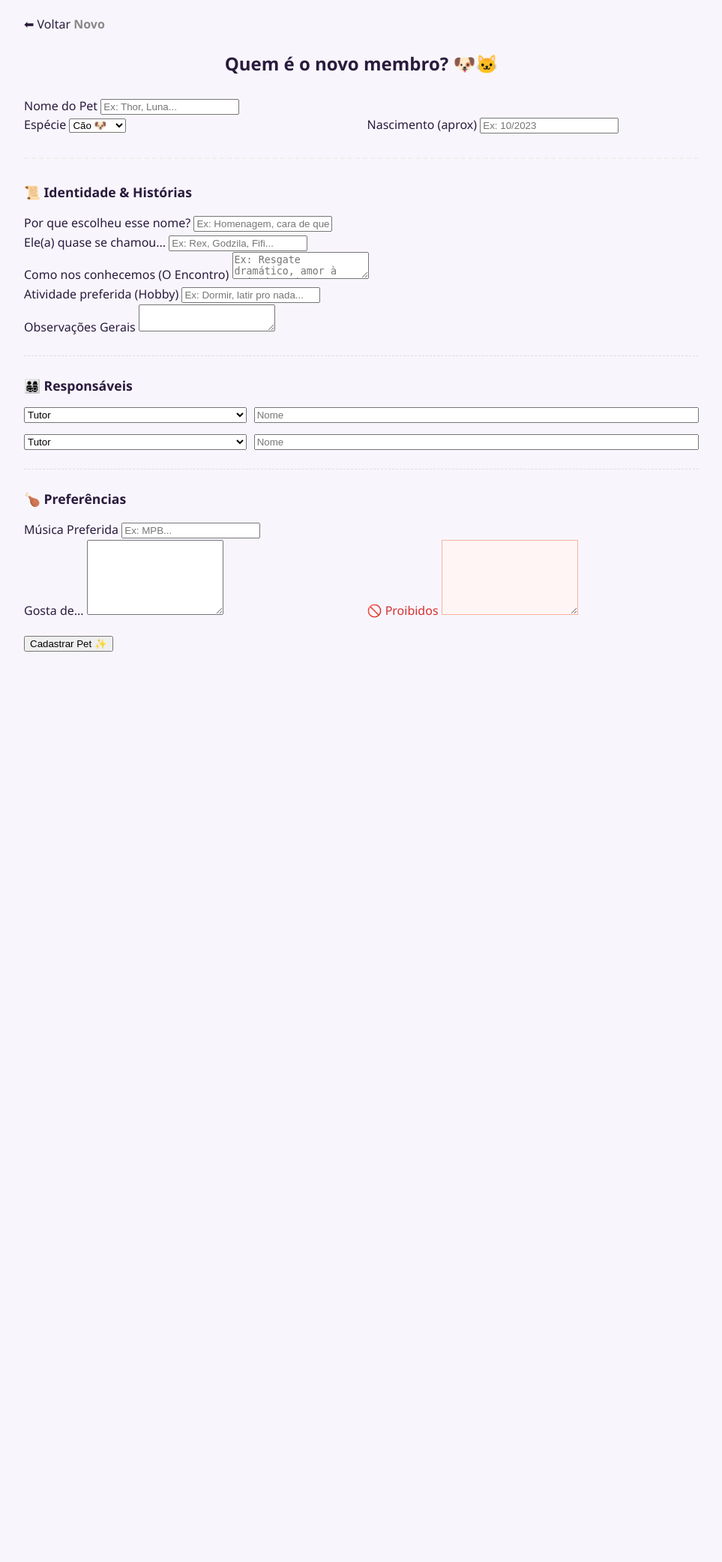
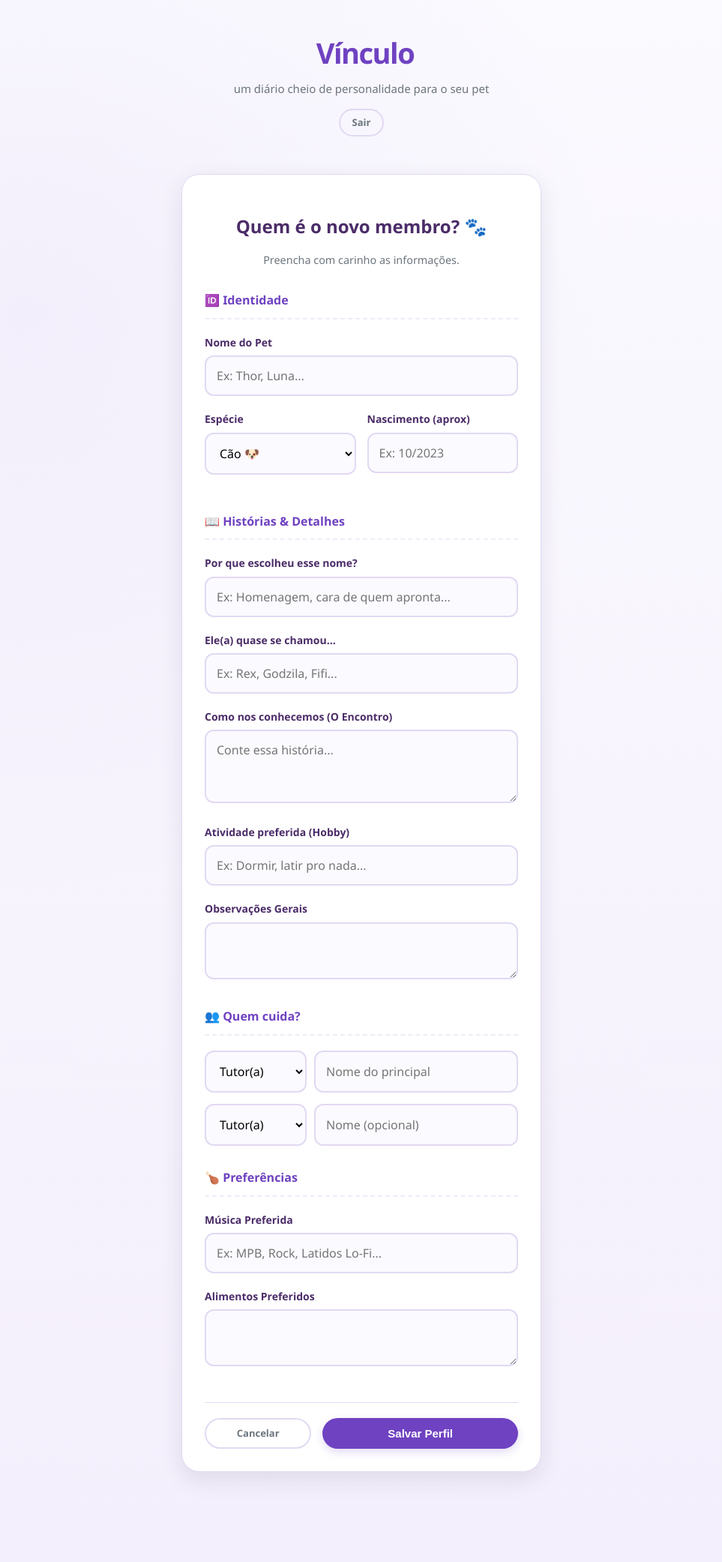
Before and after one commit to sabrinaandraderocha-cmyk/vinculo-pets, a Flask app: page /cadastrar in a window 1280 px wide. Shown: the whole page at 75% size, without its empty margins (158-1121 px from the left). Before the commit the page ends 869 px from the top, so only its background shows below. Run offline with Flask 3, Linux system fonts and the light colour scheme; the visitor is signed in with stand-in values (Sample User, id 1).

Commit message:
Update cadastro.html

```diff
--- a/templates/cadastro.html
+++ b/templates/cadastro.html
@@ -1,119 +1,120 @@
-<!DOCTYPE html>
-<html lang="pt-br">
-<head>
-    <meta charset="UTF-8">
-    <meta name="viewport" content="width=device-width, initial-scale=1.0">
-    <title>Cadastro Pet</title>
-    <link rel="stylesheet" href="{{ url_for('static', filename='style.css') }}?v=7">
-</head>
-<body>
-<div class="container">
-    <nav class="top-nav">
-        <a href="/" class="logo-text">⬅ Voltar</a>
-        <span style="font-weight:bold; color:#888;">
-            {% if edit_mode %}Editar{% else %}Novo{% endif %}
-        </span>
-    </nav>
+{% extends "base.html" %}
 
-    <div class="auth-container" style="max-width: 100%; text-align: left;">
-        <h2 style="text-align: center; margin-bottom: 25px;">
-            {% if edit_mode %}Atualizando o Perfil 💅{% else %}Quem é o novo membro? 🐶🐱{% endif %}
-        </h2>
+{% block content %}
 
-        <form method="post">
-            <div class="form-group">
-                <label class="form-label">Nome do Pet</label>
-                <input type="text" name="nome" value="{{ pet.nome if pet else '' }}" placeholder="Ex: Thor, Luna..." required>
+<div class="container narrow">
+
+    <div class="card">
+
+        <div style="text-align: center; margin-bottom: 30px;">
+            <h2 style="color: var(--brand); font-weight: 800; margin-bottom: 5px;">
+                {% if edit_mode %}Editar Perfil ✏️{% else %}Quem é o novo membro? 🐾{% endif %}
+            </h2>
+            <p class="muted">Preencha com carinho as informações.</p>
+        </div>
+
+        <form method="POST">
+
+            <h4 style="color: var(--accent); border-bottom: 2px dashed #f0ebf8; padding-bottom: 10px; margin-bottom: 20px;">
+                🆔 Identidade
+            </h4>
+
+            <div class="input-group">
+                <label>Nome do Pet</label>
+                <input type="text" name="nome" class="input-modern" value="{{ pet.nome if pet else '' }}" required placeholder="Ex: Thor, Luna...">
             </div>
 
             <div style="display: grid; grid-template-columns: 1fr 1fr; gap: 15px;">
-                <div class="form-group">
-                    <label class="form-label">Espécie</label>
-                    <select name="especie">
-                        <option value="Cão" {% if pet and pet.especie == 'Cão' %}selected{% endif %}>Cão 🐶</option>
-                        <option value="Gato" {% if pet and pet.especie == 'Gato' %}selected{% endif %}>Gato 🐱</option>
-                        <option value="Outro" {% if pet and pet.especie == 'Outro' %}selected{% endif %}>Outro 🐹</option>
+                <div class="input-group">
+                    <label>Espécie</label>
+                    <select name="especie" class="input-modern">
+                        <option value="cão" {% if pet and 'cão' in pet.especie|lower %}selected{% endif %}>Cão 🐶</option>
+                        <option value="gato" {% if pet and 'gato' in pet.especie|lower %}selected{% endif %}>Gato 🐱</option>
+                        <option value="ave" {% if pet and 'ave' in pet.especie|lower %}selected{% endif %}>Ave 🐦</option>
+                        <option value="outro" {% if pet and 'outro' in pet.especie|lower %}selected{% endif %}>Outro 🐾</option>
                     </select>
                 </div>
-                <div class="form-group">
-                    <label class="form-label">Nascimento (aprox)</label>
-                    <input type="text" name="nascimento" value="{{ pet.nascimento if pet else '' }}" placeholder="Ex: 10/2023">
+                <div class="input-group">
+                    <label>Nascimento (aprox)</label>
+                    <input type="text" name="nascimento" class="input-modern" value="{{ pet.nascimento if pet else '' }}" placeholder="Ex: 10/2023">
                 </div>
             </div>
 
-            <hr style="border:0; border-top: 2px dashed #eee; margin: 30px 0;">
-            <h3 style="font-size: 1.1rem; margin-bottom: 15px; color: var(--secondary);">📜 Identidade & Histórias</h3>
+            <h4 style="color: var(--accent); border-bottom: 2px dashed #f0ebf8; padding-bottom: 10px; margin-top: 30px; margin-bottom: 20px;">
+                📖 Histórias & Detalhes
+            </h4>
 
-            <div class="form-group">
-                <label class="form-label">Por que escolheu esse nome?</label>
-                <input type="text" name="motivo_nome" value="{{ pet.motivo_nome if pet else '' }}" placeholder="Ex: Homenagem, cara de quem apronta...">
+            <div class="input-group">
+                <label>Por que escolheu esse nome?</label>
+                <input type="text" name="motivo_nome" class="input-modern" value="{{ pet.motivo_nome if pet else '' }}" placeholder="Ex: Homenagem, cara de quem apronta...">
             </div>
 
-            <div class="form-group">
-                <label class="form-label">Ele(a) quase se chamou...</label>
-                <input type="text" name="quase_chamou" value="{{ pet.quase_chamou if pet else '' }}" placeholder="Ex: Rex, Godzila, Fifi...">
+            <div class="input-group">
+                <label>Ele(a) quase se chamou...</label>
+                <input type="text" name="quase_chamou" class="input-modern" value="{{ pet.quase_chamou if pet else '' }}" placeholder="Ex: Rex, Godzila, Fifi...">
             </div>
 
-            <div class="form-group">
-                <label class="form-label">Como nos conhecemos (O Encontro)</label>
-                <textarea name="como_conhecemos" placeholder="Ex: Resgate dramático, amor à primeira vista...">{{ pet.como_conhecemos if pet else '' }}</textarea>
+            <div class="input-group">
+                <label>Como nos conhecemos (O Encontro)</label>
+                <textarea name="como_conhecemos" class="input-modern" rows="3" placeholder="Conte essa história...">{{ pet.como_conhecemos if pet else '' }}</textarea>
             </div>
 
-            <div class="form-group">
-                <label class="form-label">Atividade preferida (Hobby)</label>
-                <input type="text" name="atividade_preferida" value="{{ pet.atividade_preferida if pet else '' }}" placeholder="Ex: Dormir, latir pro nada...">
+            <div class="input-group">
+                <label>Atividade preferida (Hobby)</label>
+                <input type="text" name="atividade_preferida" class="input-modern" value="{{ pet.atividade_preferida if pet else '' }}" placeholder="Ex: Dormir, latir pro nada...">
             </div>
 
-            <div class="form-group">
-                <label class="form-label">Observações Gerais</label>
-                <textarea name="obs">{{ pet.obs if pet else '' }}</textarea>
+            <div class="input-group">
+                <label>Observações Gerais</label>
+                <textarea name="obs" class="input-modern" rows="2">{{ pet.obs if pet else '' }}</textarea>
             </div>
 
-            <hr style="border:0; border-top: 1px dashed #ddd; margin: 25px 0;">
-            <h3 style="font-size: 1.1rem; margin-bottom: 15px;">👨‍👩‍👧‍👦 Responsáveis</h3>
+            <h4 style="color: var(--accent); border-bottom: 2px dashed #f0ebf8; padding-bottom: 10px; margin-top: 30px; margin-bottom: 20px;">
+                👥 Quem cuida?
+            </h4>
 
             <div style="display: grid; grid-template-columns: 1fr 2fr; gap: 10px; margin-bottom: 15px;">
-                <select name="resp1_tipo">
-                    <option value="Tutor" {% if pet and pet.resp1_tipo == 'Tutor' %}selected{% endif %}>Tutor</option>
-                    <option value="Mãe" {% if pet and pet.resp1_tipo == 'Mãe' %}selected{% endif %}>Mamãe</option>
-                    <option value="Pai" {% if pet and pet.resp1_tipo == 'Pai' %}selected{% endif %}>Papai</option>
+                <select name="resp1_tipo" class="input-modern">
+                    <option value="Tutor" {% if pet and pet.resp1_tipo == 'Tutor' %}selected{% endif %}>Tutor(a)</option>
+                    <option value="Mãe" {% if pet and pet.resp1_tipo == 'Mãe' %}selected{% endif %}>Mãe de Pet</option>
+                    <option value="Pai" {% if pet and pet.resp1_tipo == 'Pai' %}selected{% endif %}>Pai de Pet</option>
                 </select>
-                <input type="text" name="resp1_nome" value="{{ pet.resp1_nome if pet else '' }}" placeholder="Nome">
+                <input type="text" name="resp1_nome" class="input-modern" value="{{ pet.resp1_nome if pet else '' }}" placeholder="Nome do principal">
             </div>
 
             <div style="display: grid; grid-template-columns: 1fr 2fr; gap: 10px;">
-                <select name="resp2_tipo">
-                    <option value="Tutor" {% if pet and pet.resp2_tipo == 'Tutor' %}selected{% endif %}>Tutor</option>
-                    <option value="Pai" {% if pet and pet.resp2_tipo == 'Pai' %}selected{% endif %}>Papai</option>
-                    <option value="Mãe" {% if pet and pet.resp2_tipo == 'Mãe' %}selected{% endif %}>Mamãe</option>
+                <select name="resp2_tipo" class="input-modern">
+                    <option value="Tutor" {% if pet and pet.resp2_tipo == 'Tutor' %}selected{% endif %}>Tutor(a)</option>
+                    <option value="Mãe" {% if pet and pet.resp2_tipo == 'Mãe' %}selected{% endif %}>Mãe de Pet</option>
+                    <option value="Pai" {% if pet and pet.resp2_tipo == 'Pai' %}selected{% endif %}>Pai de Pet</option>
                 </select>
-                <input type="text" name="resp2_nome" value="{{ pet.resp2_nome if pet else '' }}" placeholder="Nome">
+                <input type="text" name="resp2_nome" class="input-modern" value="{{ pet.resp2_nome if pet else '' }}" placeholder="Nome (opcional)">
             </div>
 
-            <hr style="border:0; border-top: 1px dashed #ddd; margin: 25px 0;">
-            <h3 style="font-size: 1.1rem; margin-bottom: 15px;">🍗 Preferências</h3>
+            <h4 style="color: var(--accent); border-bottom: 2px dashed #f0ebf8; padding-bottom: 10px; margin-top: 30px; margin-bottom: 20px;">
+                🍗 Preferências
+            </h4>
 
-            <div class="form-group">
-                <label class="form-label">Música Preferida</label>
-                <input type="text" name="musica_preferida" value="{{ pet.musica_preferida if pet else '' }}" placeholder="Ex: MPB...">
+            <div class="input-group">
+                <label>Música Preferida</label>
+                <input type="text" name="musica_preferida" class="input-modern" value="{{ pet.musica_preferida if pet else '' }}" placeholder="Ex: MPB, Rock, Latidos Lo-Fi...">
             </div>
 
-            <div style="display: grid; grid-template-columns: 1fr 1fr; gap: 15px;">
-                <div class="form-group">
-                    <label class="form-label" style="color: var(--secondary);">Gosta de...</label>
-                    <textarea name="alimentos_preferidos" style="height: 100px;">{{ pet.alimentos_preferidos if pet else '' }}</textarea>
-                </div>
-                <div class="form-group">
-                    <label class="form-label" style="color: #d63031;">🚫 Proibidos</label>
-                    <textarea name="alimentos_proibidos" style="height: 100px; border-color: #fab1a0; background: #fff5f5;">{{ pet.alimentos_proibidos if pet else '' }}</textarea>
-                </div>
+            <div class="input-group">
+                <label>Alimentos Preferidos</label>
+                <textarea name="alimentos_preferidos" class="input-modern" rows="2">{{ pet.alimentos_preferidos if pet else '' }}</textarea>
             </div>
 
-            <button type="submit" class="btn-primary" style="margin-top: 20px;">
-                {% if edit_mode %}Salvar Alterações ✨{% else %}Cadastrar Pet ✨{% endif %}
-            </button>
+
+            <div style="margin-top: 40px; display: flex; gap: 15px; padding-top: 20px; border-top: 1px solid #e2d9f3;">
+                <a href="{{ url_for('index') }}" class="btn outline" style="flex: 1;">Cancelar</a>
+                <button type="submit" class="btn full" style="flex: 2;">
+                    Salvar Perfil
+                </button>
+            </div>
+
         </form>
     </div>
 </div>
-</body>
-</html>
+
+{% endblock %}
```
